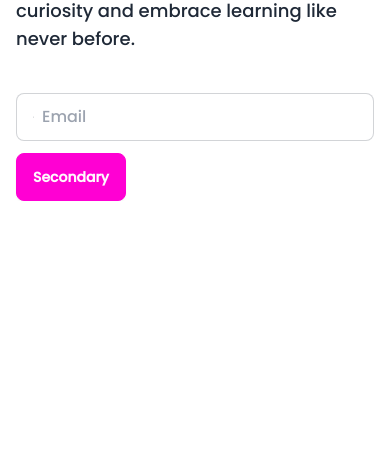
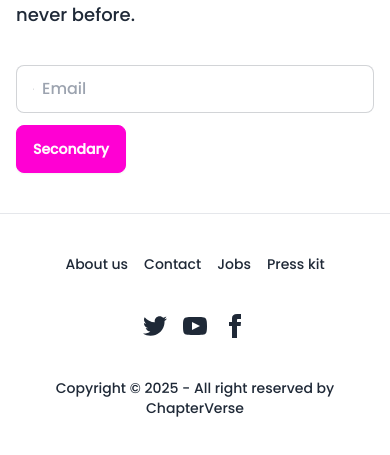
Before and after one commit to tiwariharshitraj14/ChapterVerse, a React (Vite) app in the folder Frontend/: page / in a window 390 px wide. Shown: the part 690-1145 px from the top of the page. Before the commit the page ends 891 px from the top, so only its background shows below. Built offline with nearby package versions, Linux system fonts and the light colour scheme; a web font is replaced by a local one.

Commit message:
feat: Add responsive landing page components
- Create Banner component with welcome message and email signup
- Implement sticky Navbar with responsive mobile menu
- Add Footer with social media links and navigation
- Set up basic app structure with main components

```diff
--- a/Frontend/src/App.jsx
+++ b/Frontend/src/App.jsx
@@ -1,5 +1,6 @@
 import Banner from "./components/Banner"
 import Navbar from "./components/Navbar"
+import Footer from "./components/Footer"
 
 const App = () => {
 
@@ -7,6 +8,7 @@
     <>
       <Navbar />
       <Banner />
+      <Footer/>
     </>
   )
 }
--- a/Frontend/src/components/Banner.jsx
+++ b/Frontend/src/components/Banner.jsx
@@ -1,7 +1,7 @@
 const Banner = () => {
     return (
         <>
-            <div className="max-w-screen-2xl container mx-auto md:px-20 px-4 flex flex-col md:flex-row gap-3">
+            <div className="max-w-screen-2xl container mx-auto md:px-20 px-4 flex flex-col md:flex-row gap-3 my-10">
                 <div className="w-full md:w-1/2 mt-12 md:mt-24 order-2 md:order-1">
                     <div className="space-y-9">
                         <h1 className="text-4xl font-bold">
@@ -16,7 +16,7 @@
                         </p>
 
                     </div>
-                    <div className="mt-10">
+                    <div className="mt-9">
                     <label className="input input-bordered flex items-center gap-2">
                         <svg
                             xmlns="http://www.w3.org/2000/svg"
--- /dev/null
+++ b/Frontend/src/components/Footer.jsx
@@ -0,0 +1,57 @@
+const Footer = () => {
+    return (
+        <div>
+            <hr />
+            <footer className="footer footer-center text-base-content rounded p-10">
+                <nav className="grid grid-flow-col gap-4">
+                    <a className="link link-hover">About us</a>
+                    <a className="link link-hover">Contact</a>
+                    <a className="link link-hover">Jobs</a>
+                    <a className="link link-hover">Press kit</a>
+                </nav>
+                <nav>
+                    <div className="grid grid-flow-col gap-4">
+                        <a>
+                            <svg
+                                xmlns="http://www.w3.org/2000/svg"
+                                width="24"
+                                height="24"
+                                viewBox="0 0 24 24"
+                                className="fill-current">
+                                <path
+                                    d="M24 4.557c-.883.392-1.832.656-2.828.775 1.017-.609 1.798-1.574 2.165-2.724-.951.564-2.005.974-3.127 1.195-.897-.957-2.178-1.555-3.594-1.555-3.179 0-5.515 2.966-4.797 6.045-4.091-.205-7.719-2.165-10.148-5.144-1.29 2.213-.669 5.108 1.523 6.574-.806-.026-1.566-.247-2.229-.616-.054 2.281 1.581 4.415 3.949 4.89-.693.188-1.452.232-2.224.084.626 1.956 2.444 3.379 4.6 3.419-2.07 1.623-4.678 2.348-7.29 2.04 2.179 1.397 4.768 2.212 7.548 2.212 9.142 0 14.307-7.721 13.995-14.646.962-.695 1.797-1.562 2.457-2.549z"></path>
+                            </svg>
+                        </a>
+                        <a>
+                            <svg
+                                xmlns="http://www.w3.org/2000/svg"
+                                width="24"
+                                height="24"
+                                viewBox="0 0 24 24"
+                                className="fill-current">
+                                <path
+                                    d="M19.615 3.184c-3.604-.246-11.631-.245-15.23 0-3.897.266-4.356 2.62-4.385 8.816.029 6.185.484 8.549 4.385 8.816 3.6.245 11.626.246 15.23 0 3.897-.266 4.356-2.62 4.385-8.816-.029-6.185-.484-8.549-4.385-8.816zm-10.615 12.816v-8l8 3.993-8 4.007z"></path>
+                            </svg>
+                        </a>
+                        <a>
+                            <svg
+                                xmlns="http://www.w3.org/2000/svg"
+                                width="24"
+                                height="24"
+                                viewBox="0 0 24 24"
+                                className="fill-current">
+                                <path
+                                    d="M9 8h-3v4h3v12h5v-12h3.642l.358-4h-4v-1.667c0-.955.192-1.333 1.115-1.333h2.885v-5h-3.808c-3.596 0-5.192 1.583-5.192 4.615v3.385z"></path>
+                            </svg>
+                        </a>
+                    </div>
+                </nav>
+                <aside>
+                    <p>Copyright © {new Date().getFullYear()} - All right reserved by ChapterVerse</p>
+                </aside>
+            </footer>
+        </div>
+    )
+}
+
+export default Footer
--- a/Frontend/src/components/Navbar.jsx
+++ b/Frontend/src/components/Navbar.jsx
@@ -1,4 +1,20 @@
+import { useEffect, useState } from "react"
+
 const Navbar = () => {
+    const [sticky, setSticky] = useState(false)
+    useEffect( ()=>{
+        const handleScroll = () => {
+            if (window.scrollY > 0) {
+                setSticky(true)
+            } else {
+                setSticky(false)
+            }
+        }
+        window.addEventListener('scroll', handleScroll)
+        return () => {
+            window.removeEventListener('scroll', handleScroll)
+        }
+    }, [])
     const navItems = (
         <>
             <li><a>Home</a></li>
@@ -8,8 +24,8 @@
         </>
     )
     return (
-        <div className="max-w-screen-2xl container mx-auto md:px-20 px-4">
-            <div className="navbar bg-base-100">
+        <div className={`max-w-screen-2xl container mx-auto md:px-20 px-4 fixed top-0 left-0 right-0 ${sticky ? 'bg-base-100 sticky-navbar shadow-md duration-300 transition-all ease-in-out' : ''}`}>
+            <div className="navbar">
                 <div className="navbar-start">
                     <div className="dropdown">
                         <div tabIndex={0} role="button" className="btn btn-ghost lg:hidden">
```
